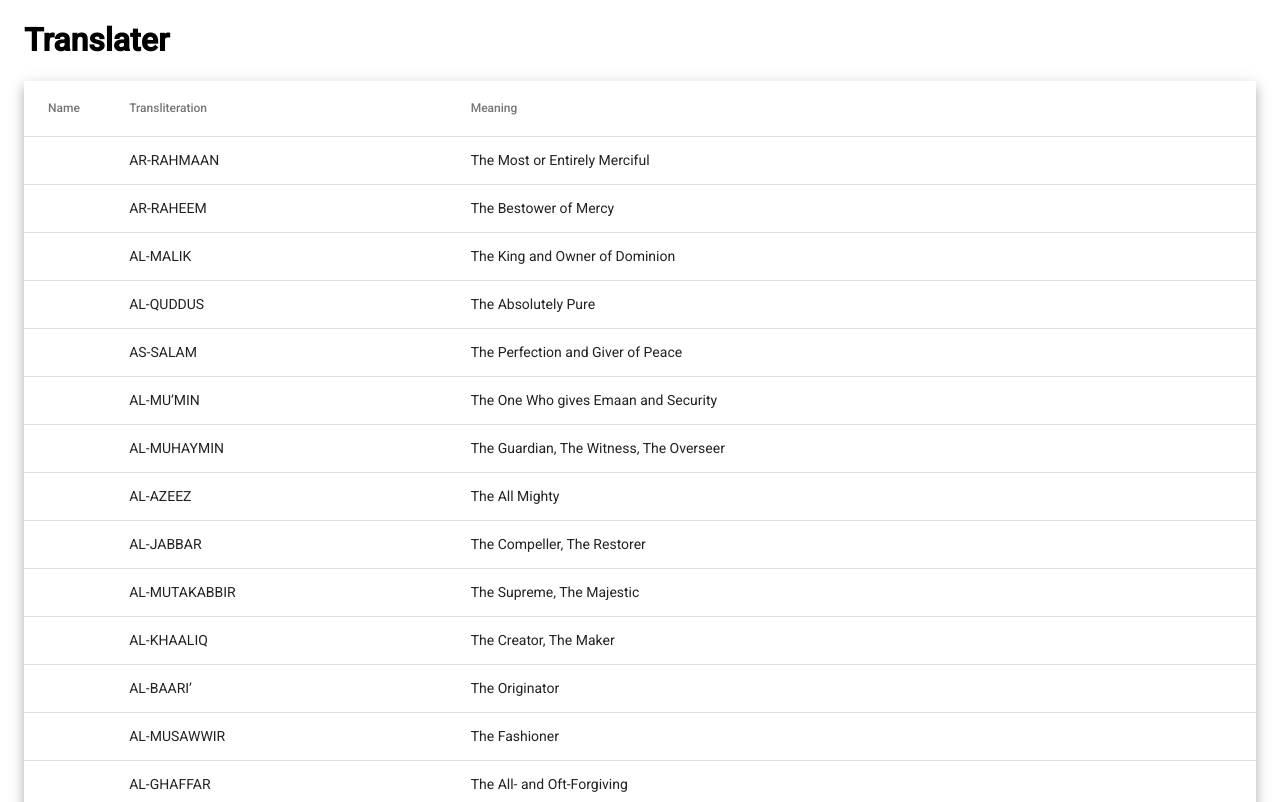
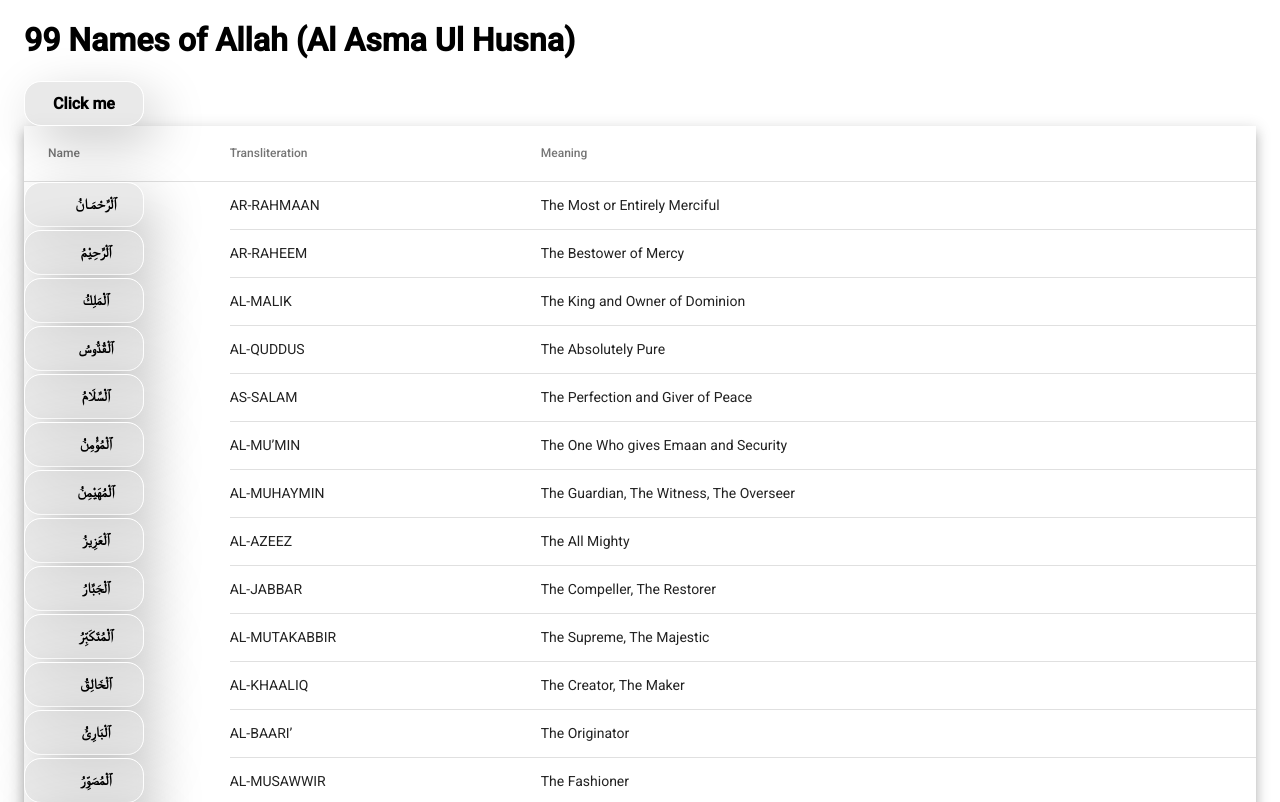
Before and after one commit to anjum-ara-1/allah-swt-names, an Angular app: page / in a window 1280 px wide. Shown: the top 802 px of the page. Built offline with nearby package versions, Linux system fonts and the light colour scheme.

Commit message:
add some css

```diff
--- a/src/app/names-of-allah/Transliteration.model.ts
+++ b/src/app/names-of-allah/Transliteration.model.ts
@@ -1,5 +1,5 @@
 export interface Transliteration {
-    name?: string,
+    Name?: string,
     Transliteration?: string,
     Meaning?: string
 
--- a/src/app/names-of-allah/names-of-allah.component.html
+++ b/src/app/names-of-allah/names-of-allah.component.html
@@ -1,17 +1,20 @@
 <div class="container">
-    <h1>Translater</h1>
+    <h1>99 Names of Allah (Al Asma Ul Husna)</h1>
+    <div class="card">
+      Click me
+    </div>
     <table mat-table [dataSource]="dataSource" class="mat-elevation-z8">
 
         <!-- Name Column -->
         <ng-container matColumnDef="name">
           <th mat-header-cell *matHeaderCellDef> Name </th>
-          <td mat-cell *matCellDef="let element"> {{element.name}} </td>
+          <td mat-cell *matCellDef="let element" class="card"> {{element.Name}} </td>
         </ng-container>
 
         <!-- Transliteration Column -->
         <ng-container matColumnDef="Transliteration">
           <th mat-header-cell *matHeaderCellDef> Transliteration </th>
-          <td mat-cell *matCellDef="let element"> {{element.Transliteration}} </td>
+          <td mat-cell *matCellDef="let element" > {{element.Transliteration}} </td>
         </ng-container>
 
         <!-- Meaning Column -->
--- a/src/app/names-of-allah/names-of-allah.component.scss
+++ b/src/app/names-of-allah/names-of-allah.component.scss
@@ -1,3 +1,31 @@
 table {
     width: 100%;
   }
+  .card {
+    box-sizing: border-box;
+    width: 120px;
+    height: 45px;
+    background: rgba(217, 217, 217, 0.58);
+    border: 1px solid white;
+    box-shadow: 12px 17px 51px rgba(0, 0, 0, 0.22);
+    backdrop-filter: blur(6px);
+    border-radius: 17px;
+    text-align: center;
+    cursor: pointer;
+    transition: all 0.5s;
+    display: flex;
+    align-items: center;
+    justify-content: center;
+    user-select: none;
+    font-weight: bolder;
+    color: black;
+  }
+
+  .card:hover {
+    border: 1px solid rgb(165, 163, 163);
+    transform: scale(1.05);
+  }
+
+  .card:active {
+    transform: scale(0.95) rotateZ(1.7deg);
+  }
```
